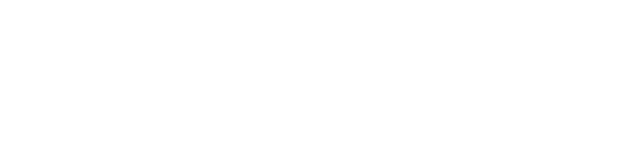
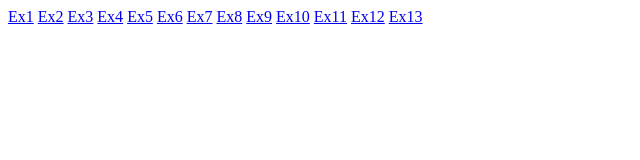
Before and after one commit to 12manel123/mcc-tsys-ta33-2-271123, a plain HTML site: page index.html in a window 1280 px wide. Shown: the whole page, without its empty margins (0-640 px from the left). Drawn offline with Linux system fonts and the light colour scheme.

Commit message:
Index update

```diff
--- a/index.html
+++ b/index.html
@@ -6,6 +6,18 @@
     <title>Document</title>
 </head>
 <body>
-    <a href="./pages/ex1.html"></a>
+    <a href="./pages/ex1.html">Ex1</a>
+    <a href="./pages/ex2.html">Ex2</a>
+    <a href="./pages/ex3.html">Ex3</a>
+    <a href="./pages/ex4.html">Ex4</a>
+    <a href="./pages/ex5.html">Ex5</a>
+    <a href="./pages/ex6.html">Ex6</a>
+    <a href="./pages/ex7.html">Ex7</a>
+    <a href="./pages/ex8.html">Ex8</a>
+    <a href="./pages/ex9.html">Ex9</a>
+    <a href="./pages/ex10.html">Ex10</a>
+    <a href="./pages/ex11.html">Ex11</a>
+    <a href="./pages/ex12.html">Ex12</a>
+    <a href="./pages/ex13.html">Ex13</a>
 </body>
 </html>
```
